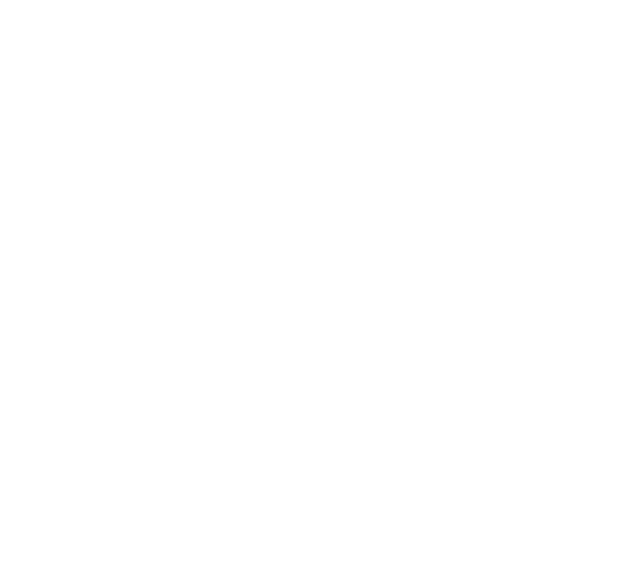
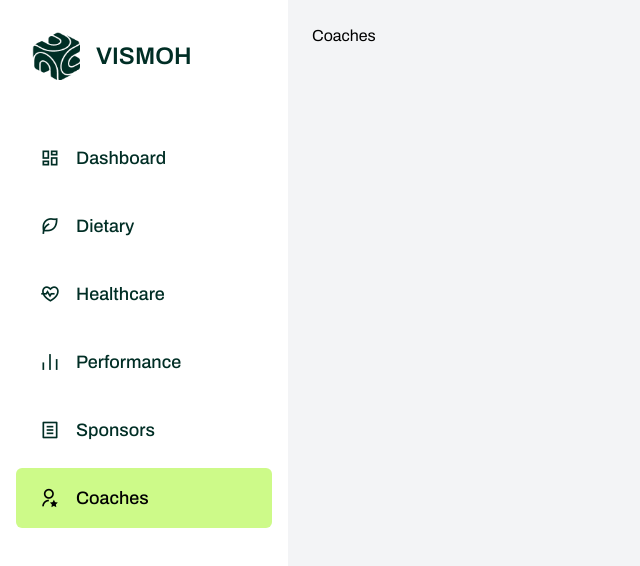
Before and after one commit to init-to-winit/client, a React (Vite) app: page /coaches in a window 1280 px wide. Before the commit this address had no page. Shown: the top 566 px of the page, without its empty margins (0-640 px from the left). Built offline with nearby package versions, Linux system fonts and the light colour scheme.

Commit message:
feat: add Layout and Sidebar components, implement routing for Dashboard, Dietary, Healthcare, Performance, Sponsors, and Coaches pages

```diff
--- a/index.html
+++ b/index.html
@@ -3,6 +3,10 @@
   <head>
     <meta charset="UTF-8" />
     <link rel="icon" type="image/svg+xml" href="/Logo-white.png" />
+    <link
+      href="https://cdn.jsdelivr.net/npm/remixicon@3.5.0/fonts/remixicon.css"
+      rel="stylesheet"
+    />
     <meta name="viewport" content="width=device-width, initial-scale=1.0" />
     <title>Vismoh</title>
   </head>
--- a/src/App.jsx
+++ b/src/App.jsx
@@ -2,15 +2,31 @@
 import Landing from "./pages/Landing";
 import SignupForm from "./pages/Signup";
 import VismohLoginPage from "./pages/Login";
-
+import Layout from "./components/Layout";
+import Dashboard from "./pages/Dashboard";
+import Dietary from "./pages/Dietary";
+import Healthcare from "./pages/Healthcare";
+import Performance from "./pages/Performance";
+import Sponsors from "./pages/Sponsors";
+import Coaches from "./pages/Coaches";
 
 const App = () => {
   return (
     <Router>
       <Routes>
         <Route path="/" element={<Landing />} />
-        <Route path="/signup" element = {<SignupForm />} />
-        <Route path="/login" element = {<VismohLoginPage />} />
+        <Route path="/signup" element={<SignupForm />} />
+        <Route path="/login" element={<VismohLoginPage />} />
+
+        {/* Routes wrapped with Layout to include Sidebar */}
+        <Route path="/" element={<Layout />}>
+          <Route path="dashboard" element={<Dashboard />} />
+          <Route path="dietary" element={<Dietary />} />
+          <Route path="healthcare" element={<Healthcare />} />
+          <Route path="performance" element={<Performance />} />
+          <Route path="sponsors" element={<Sponsors />} />
+          <Route path="coaches" element={<Coaches />} />
+        </Route>
       </Routes>
     </Router>
   );
--- /dev/null
+++ b/src/components/Layout.jsx
@@ -0,0 +1,16 @@
+import React from "react";
+import { Outlet } from "react-router-dom";
+import Sidebar from "./common/Sidebar";
+export default function Layout() {
+  return (
+    <div className="flex h-screen">
+      {/* Sidebar */}
+      <Sidebar />
+
+      {/* Main Content */}
+      <div className="flex-1 p-6 overflow-auto bg-gray-100">
+        <Outlet /> {/* This will render the current route's content */}
+      </div>
+    </div>
+  );
+}
--- /dev/null
+++ b/src/components/common/Sidebar.jsx
@@ -0,0 +1,67 @@
+import React from "react";
+import { Link, useLocation } from "react-router-dom";
+import Logo from "../../assets/images/Logo.png";
+
+export default function Sidebar() {
+  const location = useLocation(); // Get current route
+
+  const menuItems = [
+    {
+      id: 1,
+      label: "Dashboard",
+      icon: "ri-dashboard-line",
+      path: "/dashboard",
+    },
+    { id: 2, label: "Dietary", icon: "ri-leaf-line", path: "/dietary" },
+    {
+      id: 3,
+      label: "Healthcare",
+      icon: "ri-heart-pulse-line",
+      path: "/healthcare",
+    },
+    {
+      id: 4,
+      label: "Performance",
+      icon: "ri-bar-chart-line",
+      path: "/performance",
+    },
+    { id: 5, label: "Sponsors", icon: "ri-file-list-line", path: "/sponsors" },
+    { id: 6, label: "Coaches", icon: "ri-user-star-line", path: "/coaches" },
+  ];
+
+  return (
+    <div className="h-full w-72 bg-white shadow-md flex flex-col">
+      {" "}
+      {/* Increased width to w-72 (18rem) */}
+      <div className="flex items-center gap-4 my-8 px-8">
+        <img src={Logo} alt="Vismoh" className="h-12 w-12" />
+        <h1 className="uppercase text-2xl font-semibold font-primary text-primary">
+          Vismoh
+        </h1>
+      </div>
+      <nav className="flex-1 mt-4">
+        <ul className="space-y-2 px-4">
+          {menuItems.map((item) => {
+            const isActive = location.pathname === item.path;
+            return (
+              <li key={item.id} className="w-full">
+                <Link
+                  to={item.path}
+                  className={`flex font-medium items-center gap-4 w-full px-6 py-4 text-lg rounded-md transition-all ${
+                    isActive ? "bg-secondary" : "text-primary hover:bg-gray-100"
+                  }`}
+                >
+                  <i className={`${item.icon} text-xl`}></i>
+                  {item.label}
+                </Link>
+              </li>
+            );
+          })}
+        </ul>
+      </nav>
+      <div className="mt-auto mb-8 border-t border-gray-200 pt-6 px-6">
+        {/* Optional: Profile or Logout section */}
+      </div>
+    </div>
+  );
+}
--- /dev/null
+++ b/src/pages/Coaches.jsx
@@ -0,0 +1,5 @@
+import React from "react";
+
+export default function Coaches() {
+  return <div>Coaches</div>;
+}
--- /dev/null
+++ b/src/pages/Dashboard.jsx
@@ -0,0 +1,5 @@
+import React from "react";
+
+export default function Dashboard() {
+  return <div>Dashboard</div>;
+}
--- /dev/null
+++ b/src/pages/Dietary.jsx
@@ -0,0 +1,5 @@
+import React from "react";
+
+export default function Dietary() {
+  return <div>Dietary</div>;
+}
--- /dev/null
+++ b/src/pages/Healthcare.jsx
@@ -0,0 +1,5 @@
+import React from "react";
+
+export default function Healthcare() {
+  return <div>Healthcare</div>;
+}
--- /dev/null
+++ b/src/pages/Performance.jsx
@@ -0,0 +1,5 @@
+import React from "react";
+
+export default function Performance() {
+  return <div>Performance</div>;
+}
--- /dev/null
+++ b/src/pages/Sponsors.jsx
@@ -0,0 +1,5 @@
+import React from "react";
+
+export default function Sponsors() {
+  return <div>Sponsors</div>;
+}
```
